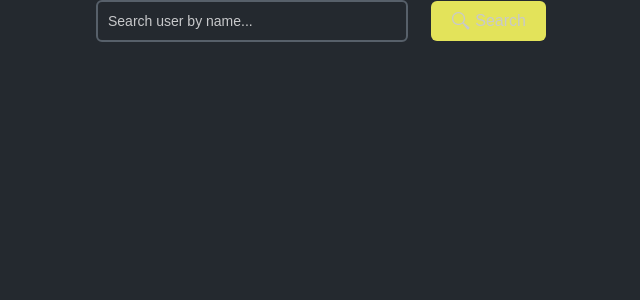
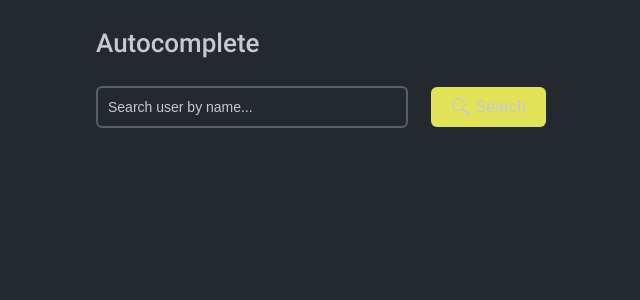
Before and after one commit to aynurajafarova/react-redux-autocomplete-search-bar, a React (Create React App) app: page / in a window 1280 px wide. Shown: the top 300 px of the page, without its empty margins (256-896 px from the left). Built offline with nearby package versions, Linux system fonts and the light colour scheme; no server answers.

Commit message:
feat(header): create Header component

```diff
--- a/src/client/apps/users/view/SearchUserPage.jsx
+++ b/src/client/apps/users/view/SearchUserPage.jsx
@@ -4,6 +4,7 @@ import { useDispatch } from "react-redux";
 import SearchUserForm from "../components/SearchUserForm/SearchUserForm";
 import SearchedUsersList from "../components/SearchedUsersList/SearchedUsersList";
 import UserIDCard from "../components/UserIDCard/UserIDCard";
+import Header from "../../../shared/components/Header/Header";
 import { fetchUsers } from "../../../shared/redux/actions/usersAction";
 
 const UserNameSearchPage = () => {
@@ -19,6 +20,7 @@ const UserNameSearchPage = () => {
 
   return (
     <>
+      <Header title="Autocomplete" />
       <SearchUserForm
         {...{
           userName,
--- a/src/client/shared/components/Container/Container.css
+++ b/src/client/shared/components/Container/Container.css
@@ -1,4 +1,5 @@
 .container {
   width: 90%;
   margin: 0 auto;
+  flex-direction: column;
 }
--- a/src/client/shared/components/Container/Container.jsx
+++ b/src/client/shared/components/Container/Container.jsx
@@ -3,7 +3,7 @@ import React from "react";
 import "./Container.css";
 
 const Container = ({ children }) => {
-  return <div className="container">{children}</div>;
+  return <div className="container center">{children}</div>;
 };
 
 export default Container;
--- /dev/null
+++ b/src/client/shared/components/Header/Header.css
@@ -0,0 +1,9 @@
+.header {
+  width: 50%;
+  padding: 30px 0px;
+}
+.header h1 {
+  font-size: 26px;
+  color: #c8c9cb;
+  font-weight: 500;
+}
--- /dev/null
+++ b/src/client/shared/components/Header/Header.jsx
@@ -0,0 +1,13 @@
+import React from "react";
+
+import "./Header.css";
+
+const Header = ({ title }) => {
+  return (
+    <header className="header">
+      <h1>{title}</h1>
+    </header>
+  );
+};
+
+export default Header;
```
